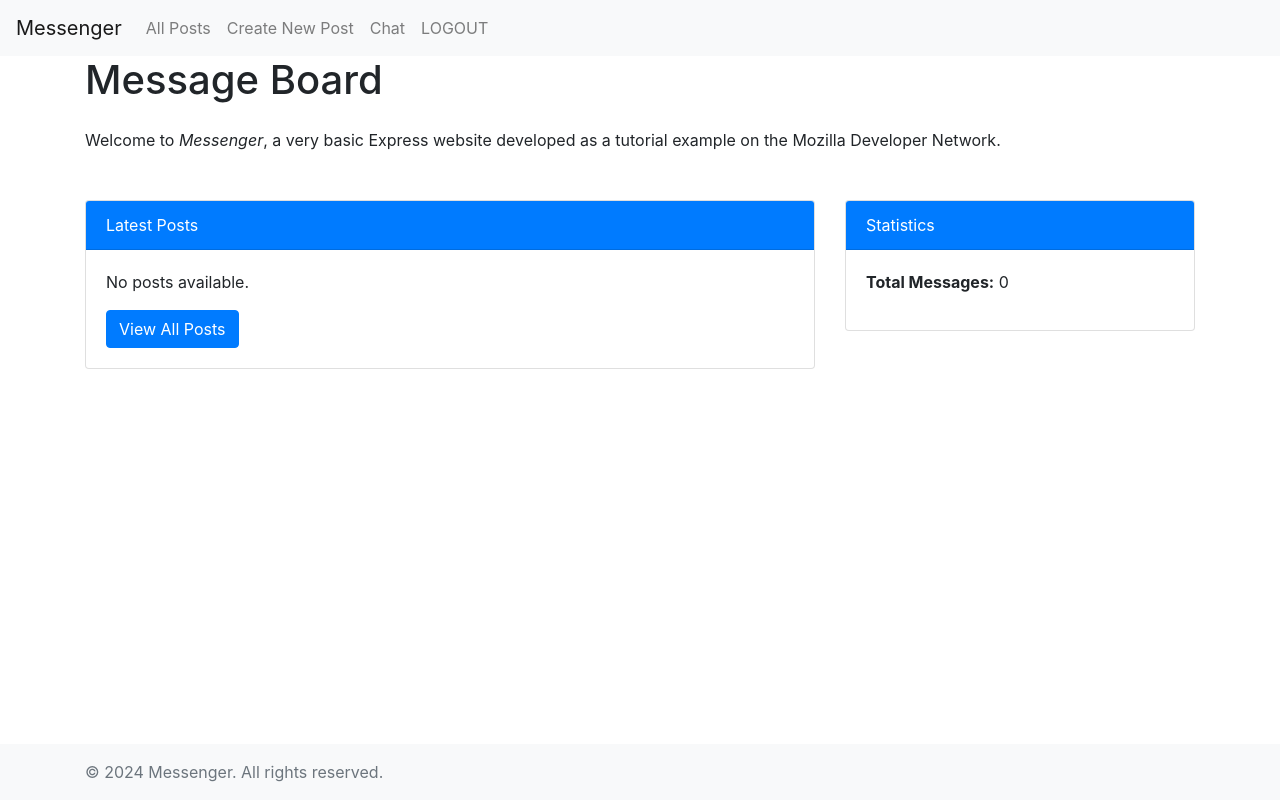
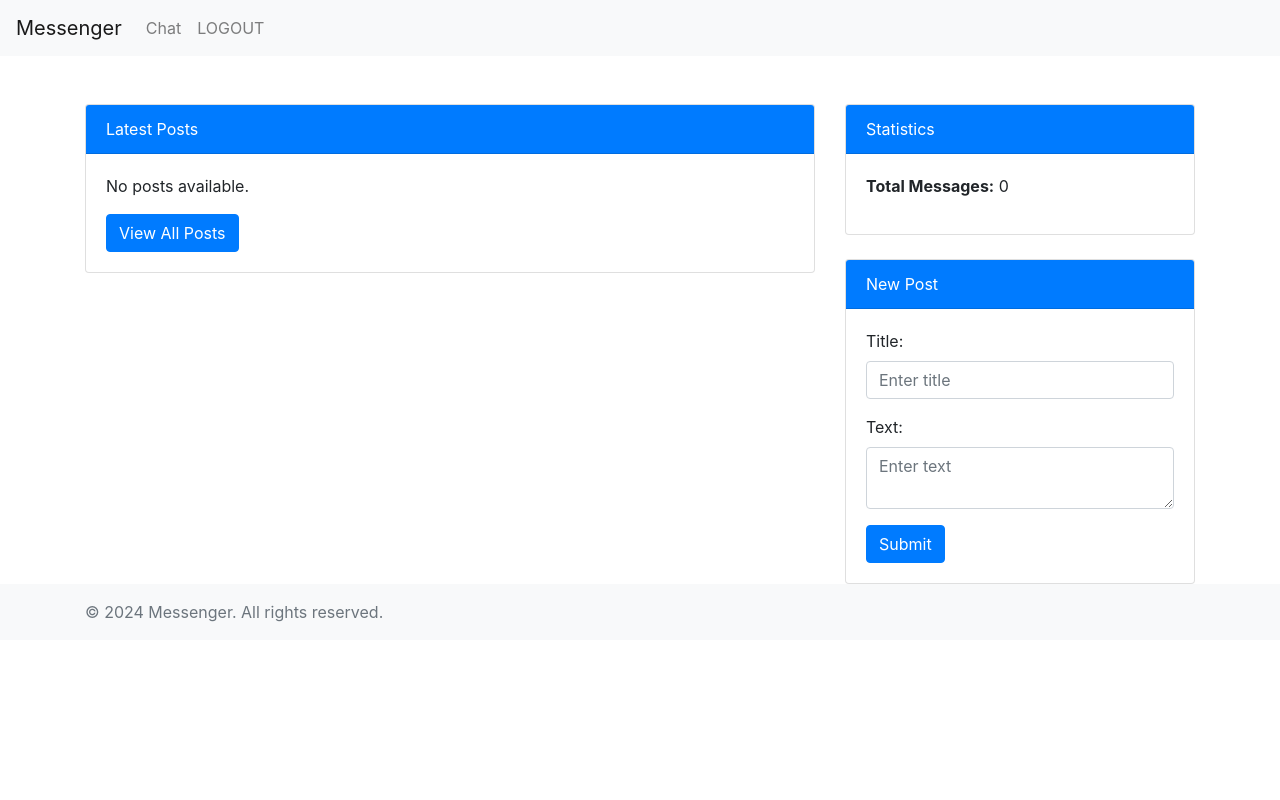
Before and after one commit to ArshPelia/Messenger-App, a Node server app: page / in a window 1280 px wide. Run offline with Node 20, Linux system fonts and the light colour scheme; the visitor is signed in with stand-in values (Sample User, id 1); data that the repository does not hold is empty; some libraries are stand-ins or nearby versions.

Commit message:
replaced messageboard router with index router

```diff
--- a/server/app.js
+++ b/server/app.js
@@ -13,7 +13,7 @@ const indexRouter = require('./routes/index');
 const usersRouter = require('./routes/users');
 const loginRouter = require('./routes/login');
 const signUpRouter = require('./routes/signup');
-const messageBoardRouter = require("./routes/messageboard");
+// const messageBoardRouter = require("./routes/messageboard");
 const chatRouter = require("./routes/chat");
 const bcryptjs = require("bcryptjs");
 
@@ -137,7 +137,7 @@ app.use(requireAuth);
 
 app.use('/', indexRouter);
 app.use('/users', usersRouter);
-app.use("/messageboard", messageBoardRouter);
+// app.use("/messageboard", messageBoardRouter);
 app.use("/chat", chatRouter);
 
 
--- a/server/controllers/messageController.js
+++ b/server/controllers/messageController.js
@@ -29,7 +29,8 @@ exports.index = asyncHandler(async (req, res, next) => {
   res.render("board", {
     title: "Message Board",
     message_count: numMessages,
-    message_list: allMessages
+    message_list: allMessages,
+    errors: []
     // message_instance_count: numMessageInstances,
     // message_instance_available_count: numAvailableMessageInstances,
   });
@@ -101,7 +102,7 @@ exports.message_create_post = [
       // res.redirect(message.url);
 
       //redirect to index
-      res.redirect('/messageboard');
+      res.redirect('/');
 
     } catch (error) {
       // Handle any errors that occur during message creation.
--- a/server/views/board.ejs
+++ b/server/views/board.ejs
@@ -1,12 +1,9 @@
 <%- include('./layout.ejs'); %>
 
-<div class="container">
-    <h1 class="mb-4"><%- title %></h1>
-    <p>Welcome to <em>Messenger</em>, a very basic Express website developed as a tutorial example on the Mozilla Developer Network.</p>
-
-    <div class="row mt-5">
+<div class="container mt-5">
+    <div class="row">
         <div class="col-md-8">
-            <div class="card">
+            <div class="card mb-4">
                 <div class="card-header bg-primary text-white">
                     Latest Posts
                 </div>
@@ -16,7 +13,7 @@
                             <div class="mb-4">
                                 <h2><a href="<%= message.url %>" class="text-dark"><%= message.title %></a></h2>
                                 <p class="text-muted mb-2">By <%= message.creator.fname %></p>
-                                <% if (message.content) { %>
+                                <% if (message.text) { %>
                                     <p><%= message.text.substring(0, 150) %>...</p>
                                 <% } else { %>
                                     <p>No text available.</p>
@@ -32,7 +29,7 @@
         </div>
 
         <div class="col-md-4">
-            <div class="card">
+            <div class="card mb-4">
                 <div class="card-header bg-primary text-white">
                     Statistics
                 </div>
@@ -43,6 +40,37 @@
                     </ul>
                 </div>
             </div>
+
+            <div class="card">
+                <div class="card-header bg-primary text-white">
+                    New Post
+                </div>
+                <div class="card-body">
+                    <form method="POST" action="/message/create">
+                        <div class="form-group">
+                            <label for="title">Title:</label>
+                            <input id="title" class="form-control" type="text" placeholder="Enter title" name="title" required>
+                        </div>
+
+                        <div class="form-group">
+                            <label for="text">Text:</label>
+                            <textarea id="text" class="form-control" placeholder="Enter text" name="text" required></textarea>
+                        </div>
+
+                        <button class="btn btn-primary" type="submit">Submit</button>
+                    </form>
+
+                    <!-- <% if (errors) { %>
+                        <div class="alert alert-danger mt-3">
+                            <ul class="mb-0">
+                                <% errors.forEach(function(error) { %>
+                                    <li><%= error.msg %></li>
+                                <% }); %>
+                            </ul>
+                        </div>
+                    <% } %> -->
+                </div>
+            </div>
         </div>
     </div>
 </div>
--- a/server/views/footer.ejs
+++ b/server/views/footer.ejs
@@ -1,4 +1,5 @@
-<footer class="footer mt-auto py-3 bg-light fixed-bottom">
+<!-- <footer class="footer mt-auto py-3 bg-light fixed-bottom"> -->
+<footer class="footer mt-auto py-3 bg-light">
     <div class="container">
         <span class="text-muted">© 2024 Messenger. All rights reserved.</span>
     </div>
--- a/server/views/layout.ejs
+++ b/server/views/layout.ejs
@@ -17,13 +17,13 @@
         </button>
         <div class="collapse navbar-collapse" id="navbarNav">
             <ul class="navbar-nav">
-                <li class="nav-item">
+                <!-- <li class="nav-item">
                     <a class="nav-link" href="/messageboard">All Posts</a>
-                </li>
+                </li> -->
                 <!-- Add more nav-items for other links as needed -->
-                <li class="nav-item">
+                <!-- <li class="nav-item">
                     <a class="nav-link" href="/messageboard/message/create">Create New Post</a>
-                </li>
+                </li> -->
                 <li class="nav-item">
                     <a class="nav-link" href="/chat">Chat</a>
                 </li>
--- a/server/routes/messageboard.js
+++ b/unused/messageboard.js
@@ -2,7 +2,7 @@ const express = require("express");
 const router = express.Router();
 
 // Require controller modules.
-const message_controller = require("../controllers/messageController");
+const message_controller = require("../server/controllers/messageController");
 
 // GET catalog home page.
 router.get("/", message_controller.index);
```
Also changed, not shown: server/routes/index.js (+21 -0 lines).
